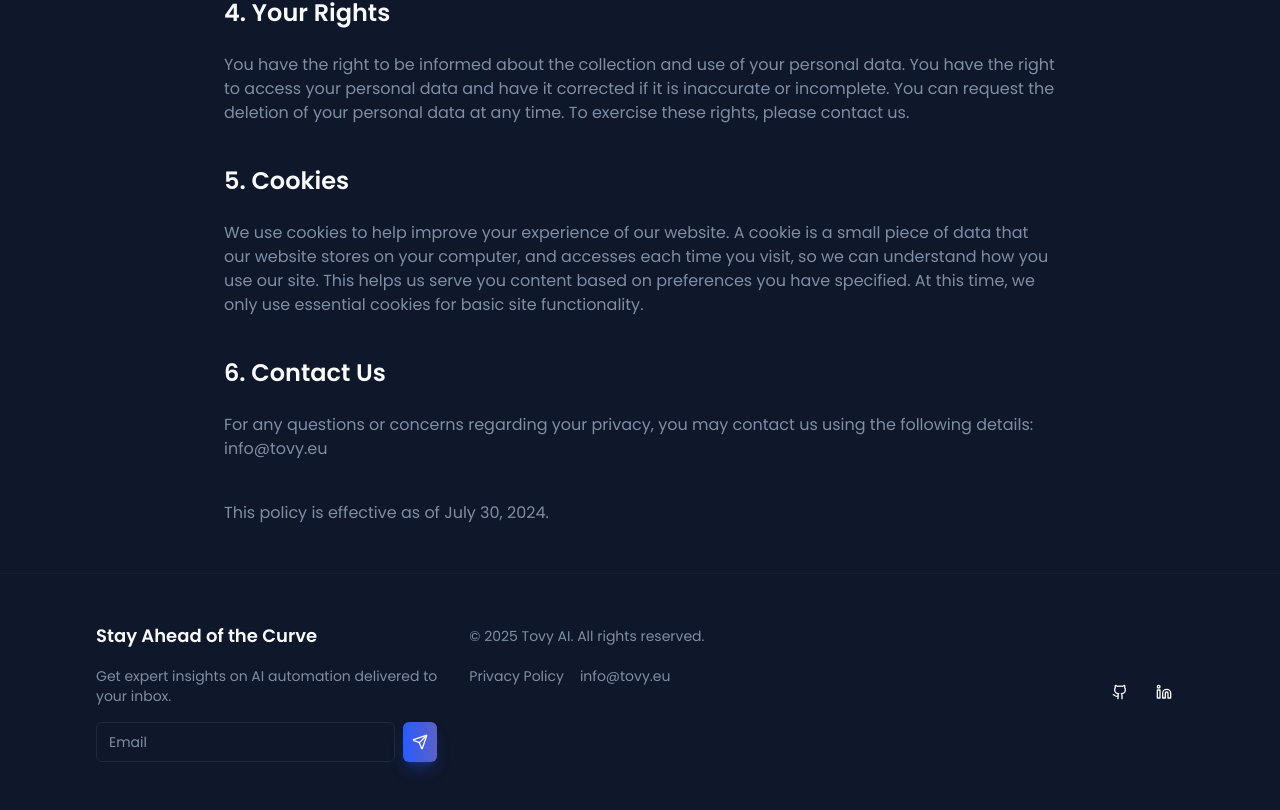
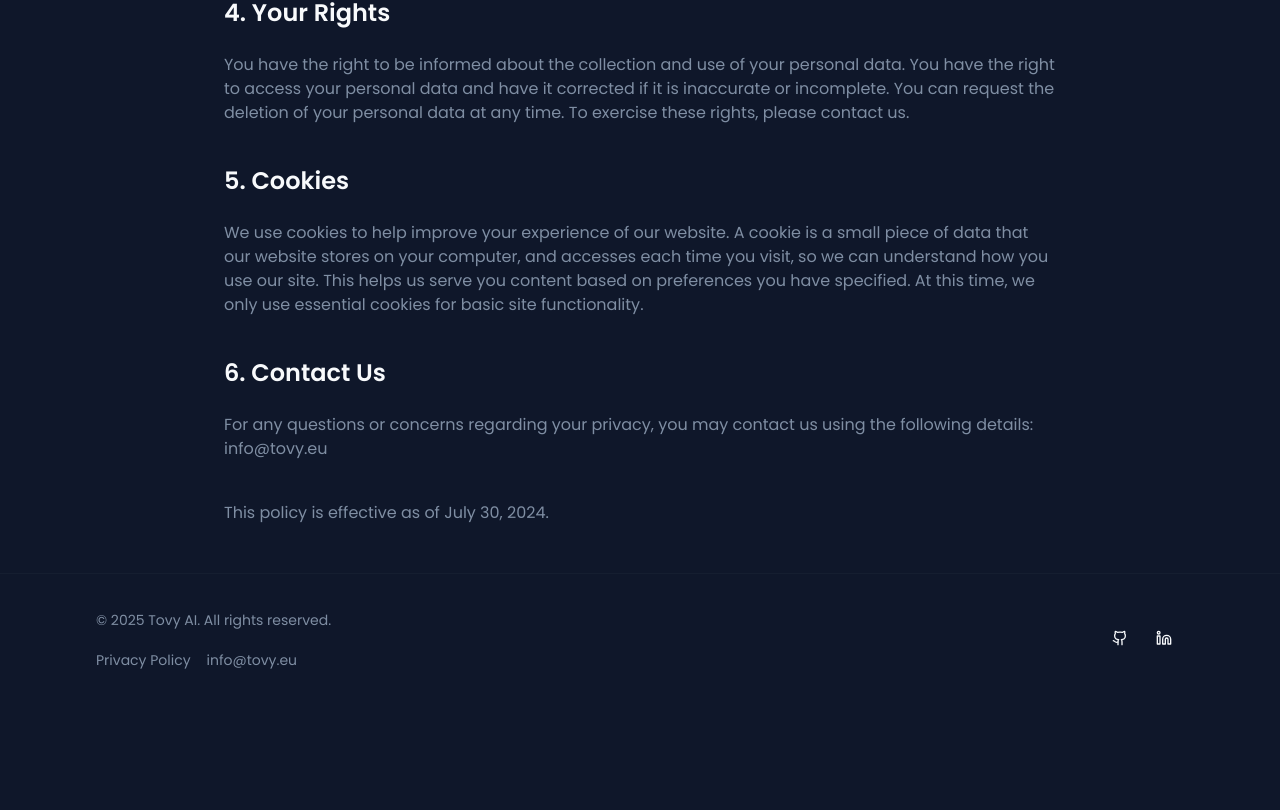
Before and after one commit to tovy-eu/tovy.eu-website, a Next.js app: page /privacy-policy in a window 1280 px wide. Shown: the part 992-1802 px from the top of the page. After the commit the page ends 1694 px from the top, so only its background shows below. Built offline with nearby package versions, Linux system fonts and the light colour scheme.

Commit message:
can you return the footer to what it was? I believe the changes/adds are

```diff
--- a/src/components/layout/footer.tsx
+++ b/src/components/layout/footer.tsx
@@ -1,28 +1,12 @@
 import { Button } from "@/components/ui/button";
 import { Github, Linkedin, Twitter } from "lucide-react";
 import Link from "next/link";
-import { Input } from "@/components/ui/input";
-import { Send } from "lucide-react";
 
 export function Footer() {
   return (
     <footer className="w-full border-t border-border/40 bg-background">
-      <div className="container mx-auto grid grid-cols-1 md:grid-cols-3 gap-8 py-12 max-w-6xl px-4 md:px-8">
-        <div className="flex flex-col gap-4">
-          <h4 className="font-semibold text-lg">Stay Ahead of the Curve</h4>
-          <p className="text-sm text-muted-foreground">
-            Get expert insights on AI automation delivered to your inbox.
-          </p>
-          <form className="flex w-full max-w-sm items-center space-x-2">
-            <Input type="email" placeholder="Email" className="rounded-md" />
-            <Button type="submit" size="icon" className="rounded-md">
-              <Send className="h-4 w-4" />
-              <span className="sr-only">Subscribe</span>
-            </Button>
-          </form>
-        </div>
-
-        <div className="flex flex-col items-center gap-4 text-center md:text-left md:items-start">
+      <div className="container mx-auto grid grid-cols-1 md:grid-cols-2 gap-8 py-8 max-w-6xl px-4 md:px-8">
+        <div className="flex flex-col items-center md:items-start gap-4 text-center md:text-left">
           <p className="text-sm leading-loose text-muted-foreground">
             © {new Date().getFullYear()} Tovy AI. All rights reserved.
           </p>
```
